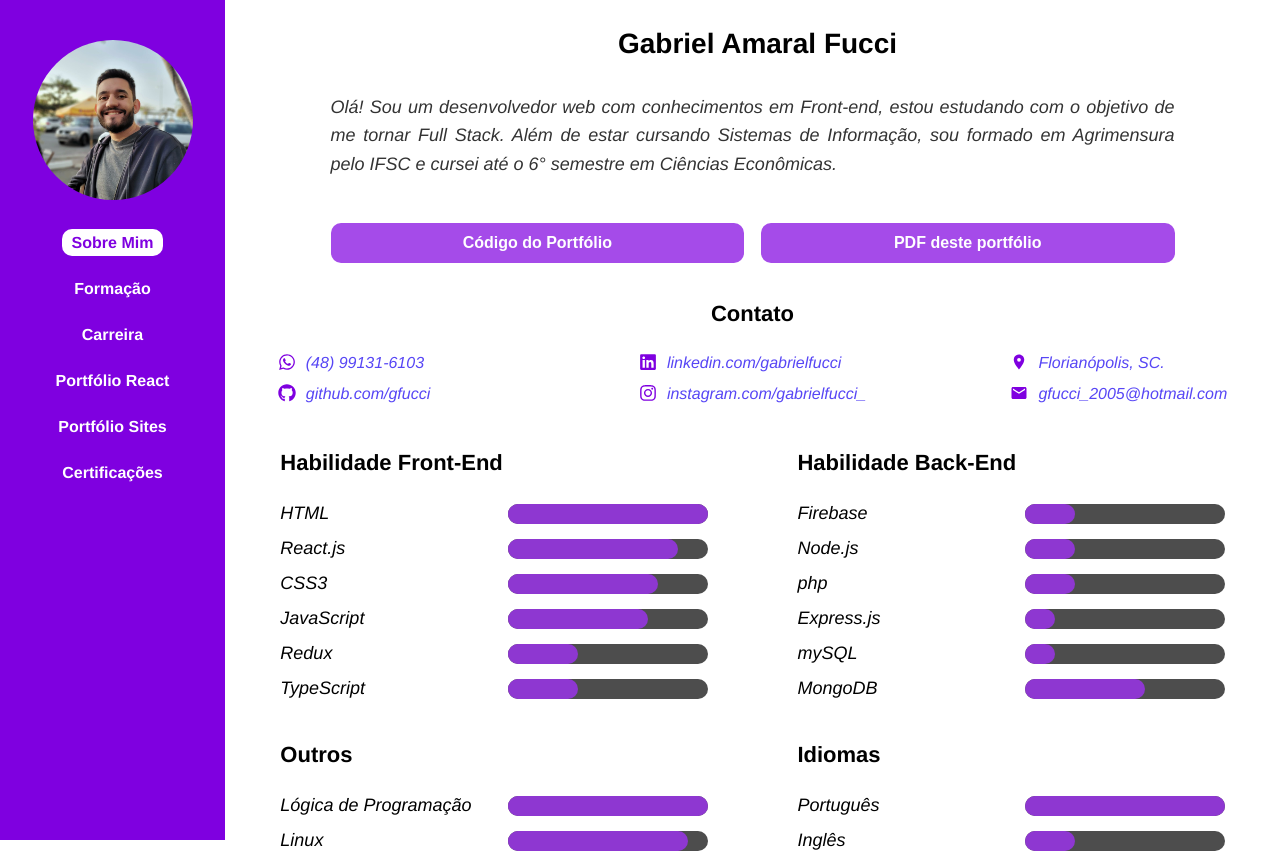
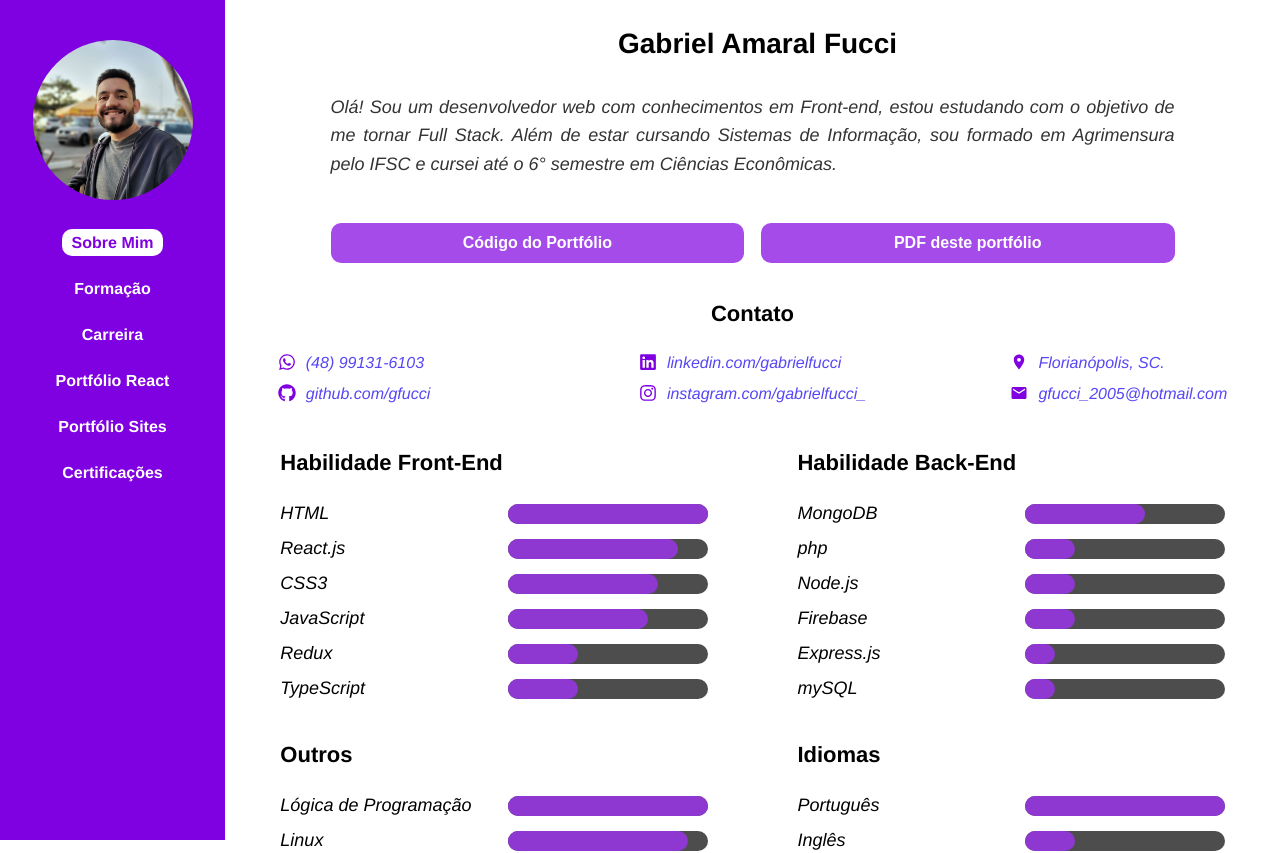
Before and after one commit to gfucci/My-Portfolio, a React (Vite) app: page / in a window 1280 px wide. Shown: the top 853 px of the page. Built offline with nearby package versions, Linux system fonts and the light colour scheme.

Commit message:
arruma portfolio

```diff
--- a/src/pages/about/About.jsx
+++ b/src/pages/about/About.jsx
@@ -119,7 +119,13 @@ const About = () => {
           <ul>
             <li>
               <ProgressBar
-                technology="Firebase"
+                technology="MongoDB"
+                percent={60}
+              />
+            </li>
+            <li>
+              <ProgressBar
+                technology="php"
                 percent={25}
               />
             </li>
@@ -131,7 +137,7 @@ const About = () => {
             </li>
             <li>
               <ProgressBar
-                technology="php"
+                technology="Firebase"
                 percent={25}
               />
             </li>
@@ -145,12 +151,6 @@ const About = () => {
               <ProgressBar
                 technology="mySQL"
                 percent={15}
-              />
-            </li>
-            <li>
-              <ProgressBar
-                technology="MongoDB"
-                percent={60}
               />
             </li>
           </ul>
```
